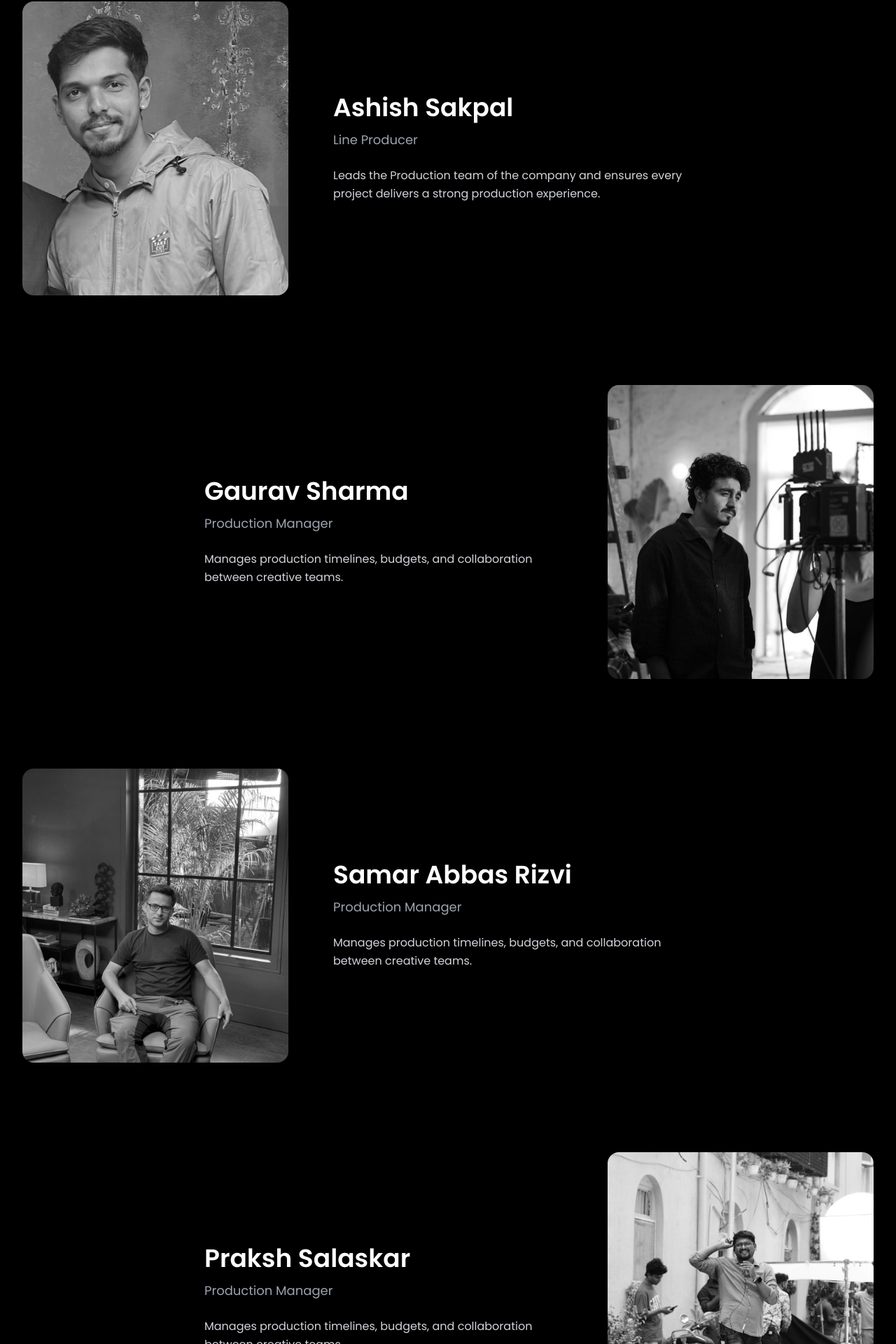
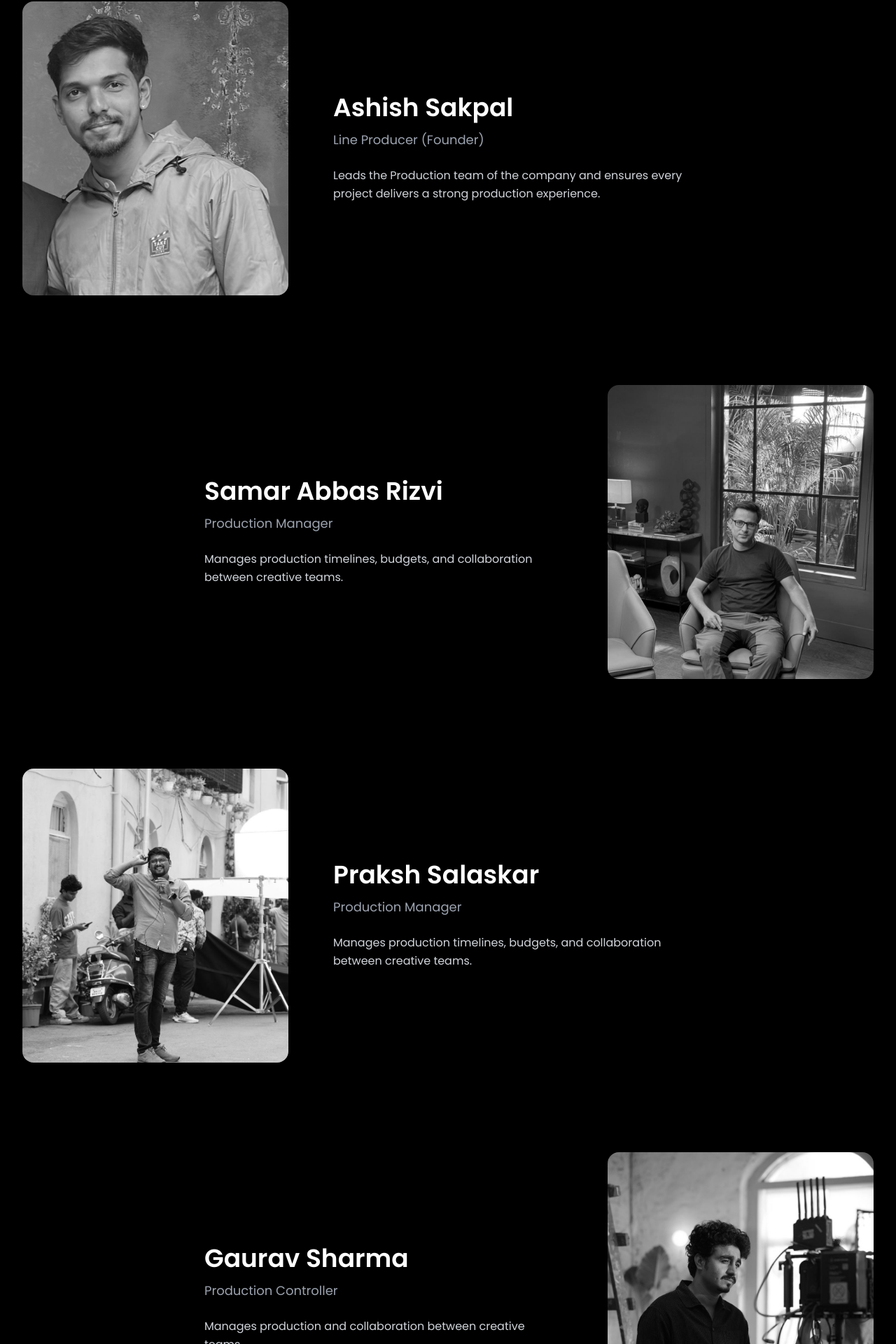
Before and after one commit to sachinmags5/takecutfilms, a React (Vite) app in the folder client/: page /about in a window 1280 px wide. Shown: the part 558-2478 px from the top of the page at 70% size. Built offline with nearby package versions, Linux system fonts and the light colour scheme; no server answers.

Commit message:
cosmetic changes

```diff
--- a/client/src/pages/About/AboutPage.jsx
+++ b/client/src/pages/About/AboutPage.jsx
@@ -3,17 +3,10 @@ import { motion } from "framer-motion";
 const team = [
   {
     name: "Ashish Sakpal",
-    role: "Line Producer",
+    role: "Line Producer (Founder)",
     image: "/ashish.jpg",
     description:
       "Leads the Production team of the company and ensures every project delivers a strong production experience.",
-  },
-  {
-    name: "Gaurav Sharma",
-    role: "Production Manager",
-    image: "/gaurav.jpg",
-    description:
-      "Manages production timelines, budgets, and collaboration between creative teams.",
   },
   {
     name: "Samar Abbas Rizvi",
@@ -30,11 +23,18 @@ const team = [
       "Manages production timelines, budgets, and collaboration between creative teams.",
   },
   {
+    name: "Gaurav Sharma",
+    role: "Production Controller",
+    image: "/gaurav.jpg",
+    description:
+      "Manages production and collaboration between creative teams.",
+  },
+  {
     name: "Sushil Javhare",
-    role: "Production Manager",
+    role: "Production Controller",
     image: "/sushil.jpg",
     description:
-      "Manages production timelines, budgets, and collaboration between creative teams.",
+      "Manages production and collaboration between creative teams.",
   },
 
 ];
```
